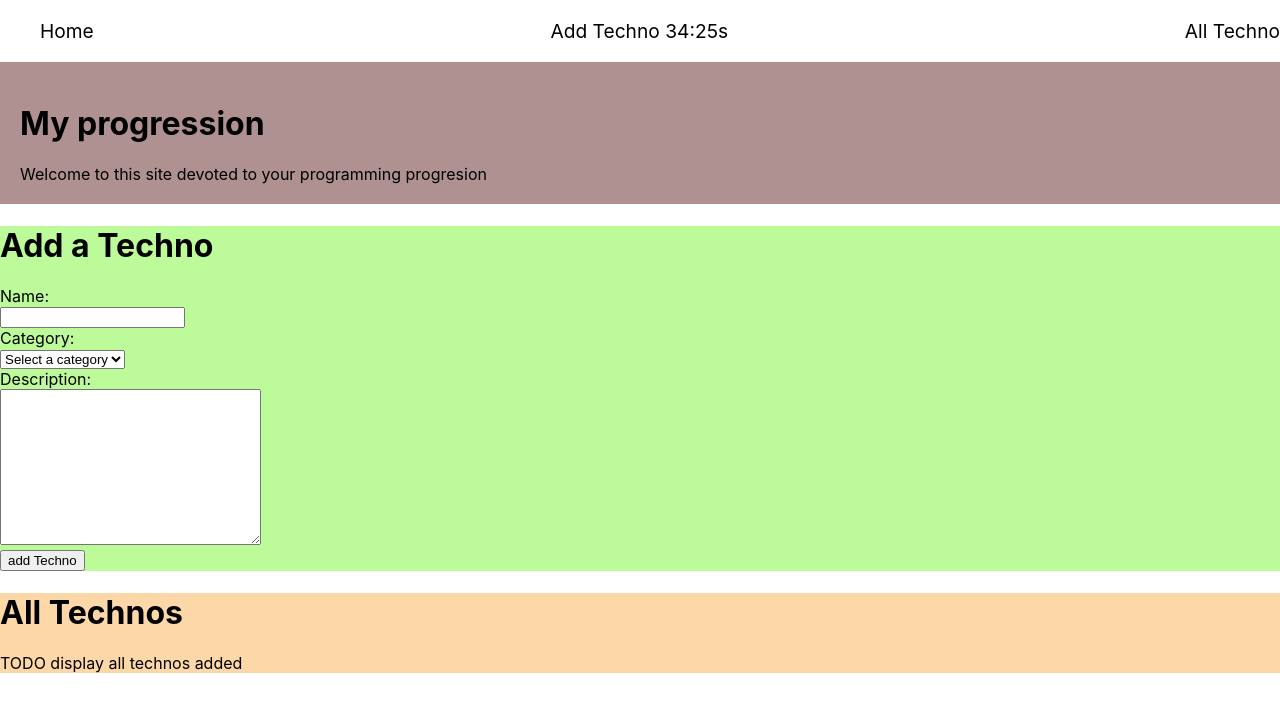
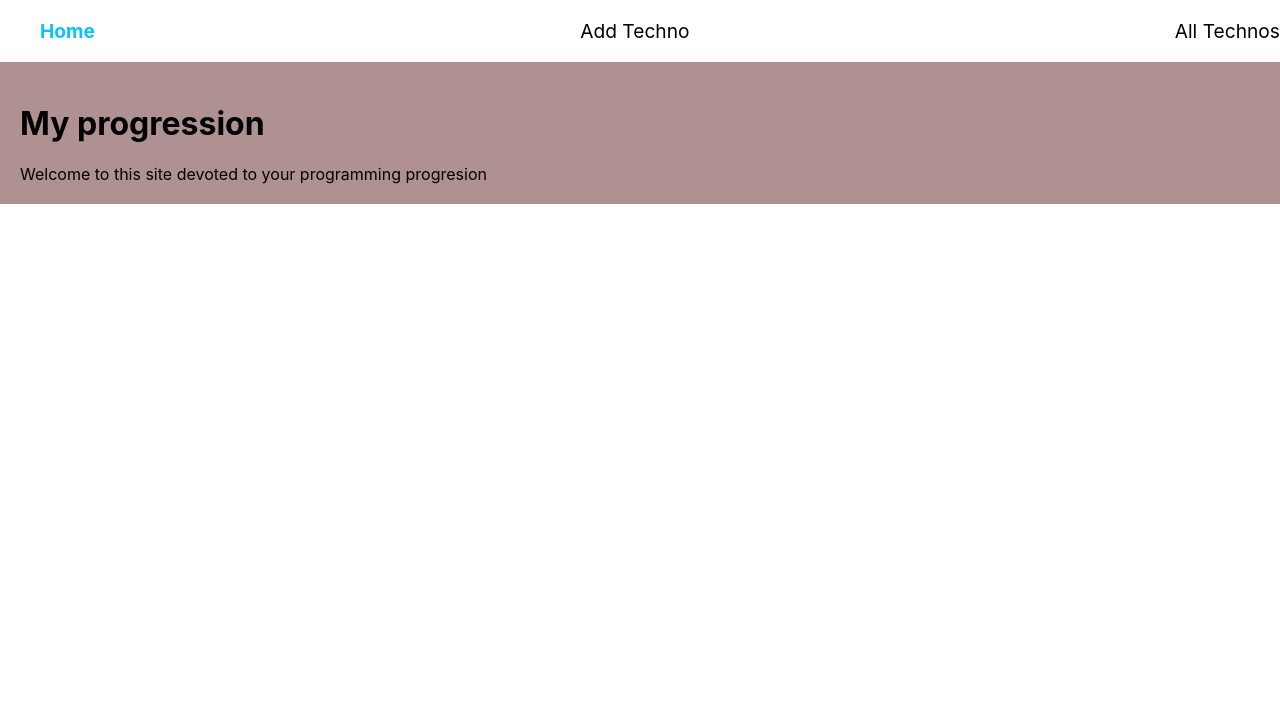
Before and after one commit to Felix-fale/react-codeconcept, a React (Create React App) app: page / in a window 1280 px wide. Shown: the top 712 px of the page. Built offline with nearby package versions, Linux system fonts and the light colour scheme.

Commit message:
Added a navigation bar (done)

```diff
--- a/src/App.js
+++ b/src/App.js
@@ -1,3 +1,5 @@
+import { Routes, Route } from "react-router-dom";
+
 import Home from "./pages/Home";
 import Menu from "./components/Menu";
 import "./css/app.css";
@@ -8,9 +10,11 @@ function App() {
   return (
     <>
       <Menu></Menu>
-      <Home></Home>
-      <TechnoAdd></TechnoAdd>
-      <TechnoList></TechnoList>
+      <Routes>
+        <Route path="/" element={<Home></Home>}></Route>
+        <Route path="/add" element={<TechnoAdd></TechnoAdd>}></Route>
+        <Route path="/list" element={<TechnoList></TechnoList>}></Route>
+      </Routes>
     </>
   );
 }
--- a/src/components/Menu.js
+++ b/src/components/Menu.js
@@ -1,11 +1,34 @@
-export default function Menu(parms) {
-    return(
-        <div className="menu">
-            <ul>
-                <li>Home</li>
-                <li>Add Techno 34:25s</li>
-                <li>All Techno</li>
-            </ul>
-        </div>
-    )
+import { NavLink } from "react-router-dom";
+
+export default function Menu() {
+  return (
+    <div className="menu">
+      <ul>
+        <li>
+          <NavLink
+            to="/"
+            className={({ isActive }) => (isActive ? "activeLink" : undefined)}
+          >
+            Home
+          </NavLink>{" "}
+        </li>
+        <li>
+          <NavLink
+            to="/add"
+            className={({ isActive }) => (isActive ? "activeLink" : undefined)}
+          >
+            Add Techno
+          </NavLink>{" "}
+        </li>
+        <li>
+          <NavLink
+            to="/list"
+            className={({ isActive }) => (isActive ? "activeLink" : undefined)}
+          >
+            All Technos
+          </NavLink>{" "}
+        </li>
+      </ul>
+    </div>
+  );
 }
--- a/src/css/menu.css
+++ b/src/css/menu.css
@@ -8,3 +8,13 @@ ul{
     flex-direction: row;
     justify-content: space-between;
 }
+
+a{
+    text-decoration: none;
+    color: black;
+}
+
+.activeLink{
+    font-weight: bold;
+    color: #07c5fa;
+}
--- a/src/index.js
+++ b/src/index.js
@@ -1,13 +1,16 @@
-import React from 'react';
-import ReactDOM from 'react-dom/client';
-import './index.css';
-import App from './App';
-import reportWebVitals from './reportWebVitals';
+import React from "react";
+import ReactDOM from "react-dom/client";
+import "./index.css";
+import App from "./App";
+import reportWebVitals from "./reportWebVitals";
+import { BrowserRouter } from "react-router-dom";
 
-const root = ReactDOM.createRoot(document.getElementById('root'));
+const root = ReactDOM.createRoot(document.getElementById("root"));
 root.render(
   <React.StrictMode>
-    <App />
+    <BrowserRouter>
+      <App />
+    </BrowserRouter>
   </React.StrictMode>
 );
 
```
